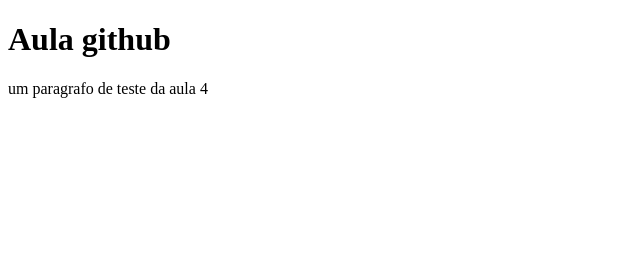
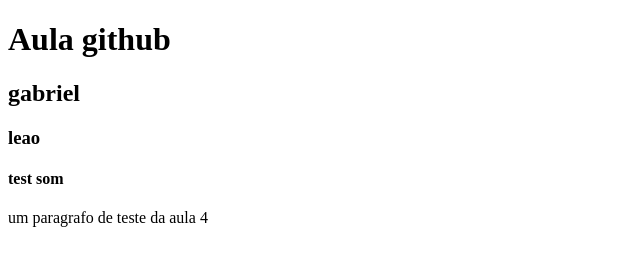
Before and after one commit to gabrielferreira777/aula04nova, a plain HTML site: page index.html in a window 1280 px wide. Shown: the whole page, without its empty margins (0-640 px from the left). Drawn offline with Linux system fonts and the light colour scheme.

Commit message:
mudacancas

```diff
--- a/index.html
+++ b/index.html
@@ -7,6 +7,10 @@
 </head>
 <body>
     <h1>Aula github</h1>
+    <h2>gabriel</h2>
+    <h3>leao</h3>
+    <h4>test som</h4>
     <p>um paragrafo de teste da aula 4</p>
+
 </body>
 </html>
```
Also changed, not shown: produtos.html (+1 -0 lines).
